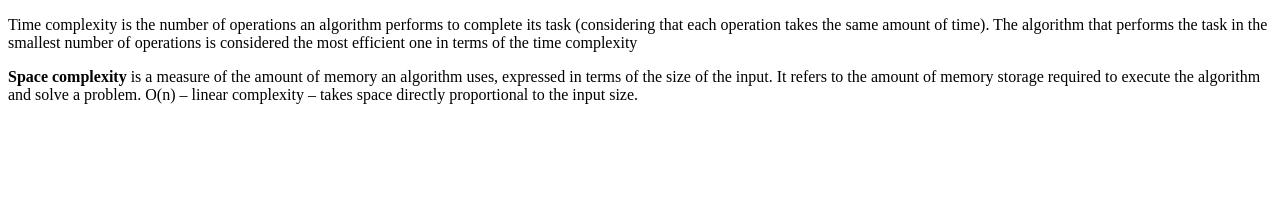
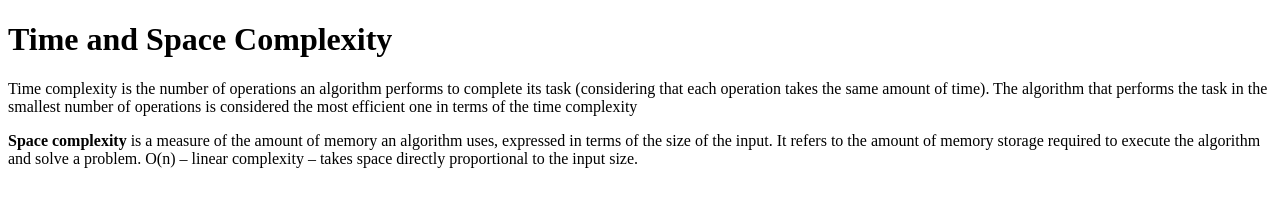
Before and after one commit to acciojob/time-and-space-complexity-Tejasri79, a website: page main.html in a window 1280 px wide. Drawn offline with Linux system fonts and the light colour scheme.

Commit message:
created a submission

```diff
--- a/main.html
+++ b/main.html
@@ -3,7 +3,7 @@
 <html>
 
 <head>
-	<title><h1>Time and Space Complexity</h1></title>
+	<h1>Time and Space Complexity</h1>
 </head>
 
 <body>
```
